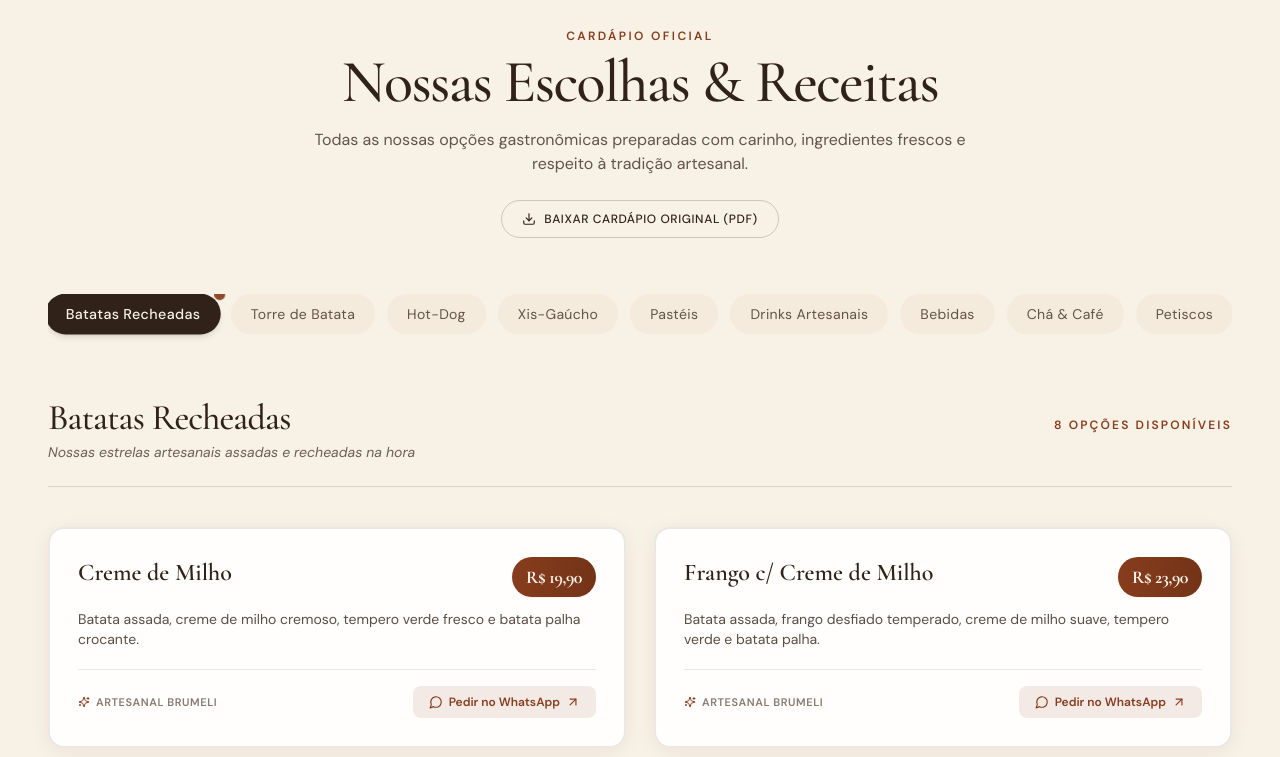
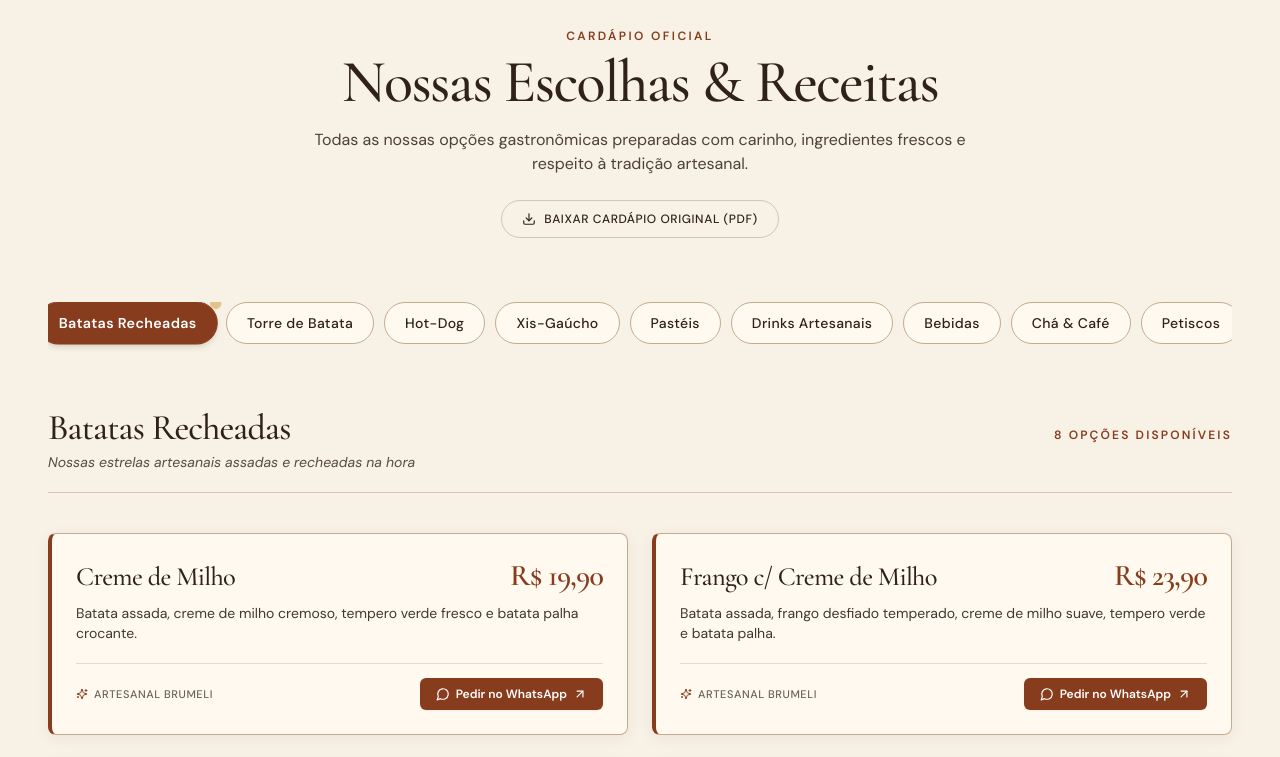
Before and after one commit to neol10/brumeli_gourmeeeeeet, a Next.js app: page / in a window 1280 px wide. Shown: the part 1980-2737 px from the top of the page. Built offline with nearby package versions, Linux system fonts and the light colour scheme.

Commit message:
style(cardapio): refinamento visual dos cards gastronomicos com acabamento editorial premium

```diff
--- a/src/components/CardapioInterativo.tsx
+++ b/src/components/CardapioInterativo.tsx
@@ -4,7 +4,7 @@ import { useState } from "react";
 import Image from "next/image";
 import { menuCategories, torreBatataConfig, MenuItem } from "../data/menu";
 import { brandConfig } from "../data/brand";
-import { Download, ArrowUpRight, Check, Sparkles, MessageCircle } from "lucide-react";
+import { Download, ArrowUpRight, Sparkles, MessageCircle } from "lucide-react";
 
 export default function CardapioInterativo() {
   const [activeCategoryId, setActiveCategoryId] = useState<string>("batatas");
@@ -47,14 +47,14 @@ export default function CardapioInterativo() {
       <div className="max-w-7xl mx-auto px-6 md:px-12">
 
         {/* Cabeçalho Editorial da Seção */}
-        <div className="text-center max-w-2xl mx-auto mb-14 md:mb-18">
+        <div className="text-center max-w-2xl mx-auto mb-14 md:mb-16">
           <span className="text-xs font-sans tracking-[0.2em] uppercase font-semibold text-terracota block mb-2">
             Cardápio Oficial
           </span>
           <h2 className="font-serif text-4xl sm:text-5xl md:text-6xl font-medium tracking-tight text-marrom leading-[0.98] mb-4">
             Nossas Escolhas & Receitas
           </h2>
-          <p className="text-sm md:text-base text-marrom/75 font-sans leading-relaxed">
+          <p className="text-sm md:text-base text-marrom/85 font-sans leading-relaxed">
             Todas as nossas opções gastronômicas preparadas com carinho, ingredientes frescos e respeito à tradição artesanal.
           </p>
 
@@ -71,22 +71,22 @@ export default function CardapioInterativo() {
           </div>
         </div>
 
-        {/* Navegação por Categorias com Estética Editorial (sem barra nativa) */}
-        <div className="flex items-center justify-start sm:justify-center overflow-x-auto pb-4 mb-12 no-scrollbar gap-2 sm:gap-3">
+        {/* Navegação por Categorias com Alto Contraste Editorial e Borda Definida */}
+        <div className="flex items-center justify-start sm:justify-center overflow-x-auto pb-4 mb-12 no-scrollbar gap-2 sm:gap-2.5">
           {menuCategories.map((category) => {
             const isActive = category.id === activeCategoryId;
             return (
               <button
                 key={category.id}
                 onClick={() => handleCategoryChange(category.id)}
-                className={`whitespace-nowrap px-5 py-2.5 rounded-full text-xs sm:text-sm font-sans tracking-wide transition-all duration-300 focus:outline-none relative group ${
+                className={`whitespace-nowrap px-5 py-2.5 rounded-full text-xs sm:text-sm font-sans tracking-wide transition-all duration-300 focus:outline-none relative group border ${
                   isActive
-                    ? "bg-marrom text-creme-100 shadow-md font-medium scale-[1.02]"
-                    : "bg-creme-200/50 text-marrom/75 hover:bg-creme-200 hover:text-marrom hover:scale-[1.01]"
+                    ? "bg-terracota text-white border-terracota shadow-md font-semibold scale-[1.02]"
+                    : "bg-[#FFF9EF] border-[#C6AA90] text-marrom font-medium hover:border-terracota hover:text-terracota hover:bg-white hover:scale-[1.01]"
                 }`}
               >
                 {isActive && (
-                  <span className="absolute -top-1 -right-1 w-2.5 h-2.5 rounded-full bg-terracota animate-soft-dot" />
+                  <span className="absolute -top-1 -right-1 w-2.5 h-2.5 rounded-full bg-dourado-light animate-soft-dot" />
                 )}
                 {category.name}
               </button>
@@ -95,12 +95,12 @@ export default function CardapioInterativo() {
         </div>
 
         {/* Título e Subtítulo da Categoria Ativa */}
-        <div className="border-b border-marrom/15 pb-6 mb-10 flex flex-col sm:flex-row sm:items-baseline justify-between gap-2">
+        <div className="border-b border-[#C6AA90]/60 pb-5 mb-10 flex flex-col sm:flex-row sm:items-baseline justify-between gap-2">
           <div>
             <h3 className="font-serif text-3xl sm:text-4xl text-marrom font-medium tracking-tight">
               {activeCategory.name}
             </h3>
-            <p className="text-xs sm:text-sm font-sans text-marrom/70 mt-1 italic">
+            <p className="text-xs sm:text-sm font-sans text-marrom/80 mt-1 italic">
               {activeCategory.subtitle}
             </p>
           </div>
@@ -110,14 +110,15 @@ export default function CardapioInterativo() {
         </div>
 
         {/* Container com Transição Fluida de Entrada ao Alternar Categorias */}
-        <div key={contentKey} className="transition-all duration-400 ease-out animate-[fadeIn_0.35s_ease-out]">
+        <div key={contentKey} className="transition-all duration-300 ease-out animate-[fadeIn_0.35s_ease-out]">
+
           {/* Visualização Especial: Torre de Batata */}
           {activeCategoryId === "torre" ? (
-            <div className="bg-creme-50 rounded-3xl p-6 sm:p-10 md:p-12 border border-marrom/10 shadow-card">
+            <div className="bg-[#FFF9EF] rounded-lg p-6 sm:p-10 md:p-12 border border-[#C6AA90] border-l-4 border-l-terracota shadow-[0_4px_20px_rgba(48,34,24,0.06)]">
               <div className="grid grid-cols-1 lg:grid-cols-12 gap-8 lg:gap-12 items-center">
 
                 {/* Lado Esquerdo: Seletor Interativo de Peso e Sabor */}
-              <div className="lg:col-span-7 flex flex-col gap-8">
+                <div className="lg:col-span-7 flex flex-col gap-7">
 
                   {/* 1. Escolha do Peso */}
                   <div>
@@ -129,16 +130,16 @@ export default function CardapioInterativo() {
                         <button
                           key={w.id}
                           onClick={() => setTorreWeight(w.id)}
-                        className={`p-4 rounded-2xl border text-left transition-all duration-200 focus:outline-none ${
+                          className={`p-4 rounded-md border text-left transition-all duration-200 focus:outline-none ${
                             torreWeight === w.id
-                            ? "border-marrom bg-marrom text-creme-100 shadow-sm"
-                            : "border-marrom/15 bg-white/70 text-marrom hover:border-marrom/30"
+                              ? "border-terracota bg-terracota text-white shadow-sm font-medium"
+                              : "border-[#C6AA90] bg-white text-marrom hover:border-terracota"
                           }`}
                         >
-                        <span className="font-serif text-xl sm:text-2xl font-medium block leading-none mb-1">
+                          <span className="font-serif text-xl sm:text-2xl font-semibold block leading-none mb-1">
                             {w.id}
                           </span>
-                        <span className={`text-[11px] block ${torreWeight === w.id ? "text-creme-200/80" : "text-marrom/60"}`}>
+                          <span className={`text-[11px] block font-sans ${torreWeight === w.id ? "text-creme-100" : "text-marrom/75"}`}>
                             {w.label}
                           </span>
                         </button>
@@ -156,10 +157,10 @@ export default function CardapioInterativo() {
                         <button
                           key={f.id}
                           onClick={() => setTorreFlavor(f.id)}
-                        className={`p-3.5 rounded-2xl border text-center transition-all duration-200 focus:outline-none ${
+                          className={`p-3.5 rounded-md border text-center transition-all duration-200 focus:outline-none ${
                             torreFlavor === f.id
-                            ? "border-terracota bg-terracota text-creme-100 shadow-sm"
-                            : "border-marrom/15 bg-white/70 text-marrom hover:border-marrom/30"
+                              ? "border-terracota bg-terracota text-white shadow-sm font-semibold"
+                              : "border-[#C6AA90] bg-white text-marrom hover:border-terracota"
                           }`}
                         >
                           <span className="font-serif text-lg sm:text-xl font-medium block leading-none">
@@ -171,11 +172,11 @@ export default function CardapioInterativo() {
                   </div>
 
                   {/* Descrição do sabor escolhido */}
-                <div className="p-4 rounded-xl bg-creme-200/40 border border-marrom/10">
-                  <span className="text-xs font-medium text-marrom block mb-1">
+                  <div className="p-4 rounded-md bg-creme-200/50 border border-[#C6AA90]/70">
+                    <span className="text-xs font-semibold text-marrom block mb-1">
                       Composição do sabor {currentTorreFlavorInfo?.name}:
                     </span>
-                  <p className="text-xs text-marrom/75 leading-relaxed font-sans">
+                    <p className="text-xs sm:text-sm text-marrom/90 leading-relaxed font-sans">
                       {currentTorreFlavorInfo?.description}
                     </p>
                   </div>
@@ -183,7 +184,7 @@ export default function CardapioInterativo() {
                 </div>
 
                 {/* Lado Direito: Resumo Dinâmico da Torre & Preço */}
-              <div className="lg:col-span-5 bg-marrom text-creme-100 rounded-2xl p-8 flex flex-col justify-between h-full shadow-lg relative overflow-hidden">
+                <div className="lg:col-span-5 bg-marrom text-creme-100 rounded-lg p-7 sm:p-8 flex flex-col justify-between h-full shadow-lg relative overflow-hidden border border-marrom-light">
                   <div className="absolute top-0 right-0 w-32 h-32 bg-terracota/20 rounded-full blur-2xl pointer-events-none" />
 
                   <div>
@@ -193,17 +194,17 @@ export default function CardapioInterativo() {
                     <h4 className="font-serif text-3xl font-medium leading-tight mb-1">
                       Torre de Batata {currentTorreFlavorInfo?.name}
                     </h4>
-                  <p className="text-xs text-creme-200/80 font-sans mb-6">
-                    Tamanho: {torreWeight} · Recheio fartura e queijo especial
+                    <p className="text-xs text-creme-200/85 font-sans mb-6">
+                      Tamanho: {torreWeight} · Recheio farto e queijo especial
                     </p>
                   </div>
 
                   <div className="pt-6 border-t border-creme-100/15">
                     <div className="flex items-baseline justify-between mb-6">
-                    <span className="text-xs uppercase tracking-wider text-creme-200/70">
+                      <span className="text-xs uppercase tracking-wider text-creme-200/70 font-sans">
                         Valor Total:
                       </span>
-                    <span className="font-serif text-4xl sm:text-5xl font-semibold text-dourado-light">
+                      <span className="font-serif text-3xl sm:text-4xl font-semibold text-dourado-light">
                         R$ {currentTorrePrice.toFixed(2).replace(".", ",")}
                       </span>
                     </div>
@@ -212,7 +213,7 @@ export default function CardapioInterativo() {
                       href={getTorreWhatsAppLink()}
                       target="_blank"
                       rel="noopener noreferrer"
-                    className="w-full flex items-center justify-center gap-2.5 py-4 rounded-xl text-xs sm:text-sm font-sans font-semibold tracking-wider uppercase bg-terracota hover:bg-terracota-hover text-creme-100 transition-all duration-300 shadow-md hover:shadow-lg transform hover:-translate-y-0.5 active:translate-y-0"
+                      className="w-full flex items-center justify-center gap-2.5 py-3.5 rounded-md text-xs sm:text-sm font-sans font-semibold tracking-wider uppercase bg-terracota hover:bg-terracota-hover text-white transition-all duration-200 shadow-md hover:shadow-lg transform hover:-translate-y-0.5 active:translate-y-0"
                     >
                       <MessageCircle className="w-4 h-4 fill-current/20" />
                       <span>Pedir no WhatsApp</span>
@@ -225,38 +226,40 @@ export default function CardapioInterativo() {
               </div>
             </div>
           ) : (
-          /* Grid de Itens do Cardápio Padrão - Design Destacado e Atraente */
-          <div className="grid grid-cols-1 md:grid-cols-2 gap-6 md:gap-7">
+            /* Grid de Cards Gastronômicos Premium — Acabamento Editorial */
+            <div className="grid grid-cols-1 md:grid-cols-2 gap-5 sm:gap-6">
               {activeCategory.items.map((item) => (
                 <div
                   key={item.id}
-                className="group relative p-6 sm:p-7 rounded-2xl bg-white/90 hover:bg-white border-2 border-marrom/10 hover:border-terracota/40 transition-all duration-300 shadow-[0_4px_20px_rgba(43,26,19,0.06)] hover:shadow-[0_12px_32px_rgba(184,81,42,0.14)] flex flex-col justify-between transform hover:-translate-y-1"
+                  className="group relative p-5 sm:p-6 rounded-lg bg-[#FFF9EF] border border-[#C6AA90] border-l-4 border-l-terracota transition-all duration-300 ease-out shadow-[0_4px_16px_rgba(48,34,24,0.06)] hover:border-terracota hover:border-l-4 hover:border-l-terracota hover:shadow-[0_10px_24px_-4px_rgba(135,61,29,0.14)] hover:-translate-y-[3px] flex flex-col justify-between"
                 >
                   <div>
-                  <div className="flex items-start justify-between gap-4 mb-3">
-                    <h4 className="font-serif text-xl sm:text-2xl text-marrom font-semibold leading-snug group-hover:text-terracota transition-colors">
+                    {/* Cabeçalho do Card: Nome e Preço em Destaque Direto */}
+                    <div className="flex items-baseline justify-between gap-4 mb-2">
+                      <h4 className="font-serif text-2xl sm:text-[1.65rem] text-marrom font-medium leading-snug tracking-tight group-hover:text-terracota transition-colors">
                         {item.name}
                       </h4>
                       {item.formattedPrice && (
-                      <span className="shrink-0 px-3.5 py-1.5 rounded-full bg-gradient-to-r from-terracota to-terracota-hover text-creme-100 font-serif text-base sm:text-lg font-bold shadow-sm whitespace-nowrap tracking-tight">
+                        <span className="font-serif text-2xl sm:text-3xl font-semibold text-terracota whitespace-nowrap tracking-tight leading-none shrink-0">
                           {item.formattedPrice}
                         </span>
                       )}
                     </div>
 
+                    {/* Ingredientes com Escurecimento e Alta Legibilidade */}
                     {item.description && (
-                    <p className="text-xs sm:text-sm text-marrom/80 font-sans leading-relaxed">
+                      <p className="text-xs sm:text-sm text-marrom/90 font-sans leading-relaxed mt-1.5">
                         {item.description}
                       </p>
                     )}
 
                     {/* Variações e opções disponíveis */}
                     {item.options && item.options.length > 0 && (
-                    <div className="mt-3.5 flex flex-wrap gap-1.5">
+                      <div className="mt-3 flex flex-wrap gap-1.5">
                         {item.options.map((opt) => (
                           <span
                             key={opt}
-                          className="inline-block px-2.5 py-0.5 rounded-md text-[10px] font-sans font-medium bg-creme-200/70 text-marrom/90 border border-marrom/15"
+                            className="inline-block px-2.5 py-0.5 rounded text-[10px] font-sans font-medium bg-creme-200/90 text-marrom border border-[#C6AA90]/70"
                           >
                             {opt}
                           </span>
@@ -265,8 +268,9 @@ export default function CardapioInterativo() {
                     )}
                   </div>
 
-                <div className="mt-5 pt-4 border-t border-marrom/10 flex items-center justify-between">
-                  <span className="inline-flex items-center gap-1.5 text-[11px] uppercase tracking-wider text-marrom/60 font-sans font-semibold">
+                  {/* Rodapé do Card: Selo e Botão Sólido Terracota */}
+                  <div className="mt-5 pt-3.5 border-t border-[#C6AA90]/40 flex items-center justify-between">
+                    <span className="inline-flex items-center gap-1.5 text-[11px] uppercase tracking-wider text-marrom/70 font-sans font-medium">
                       <Sparkles className="w-3 h-3 text-terracota" />
                       Artesanal Brumeli
                     </span>
@@ -274,9 +278,9 @@ export default function CardapioInterativo() {
                       href={getItemWhatsAppLink(item, activeCategory.name)}
                       target="_blank"
                       rel="noopener noreferrer"
-                    className="inline-flex items-center gap-1.5 px-4 py-2 rounded-lg text-xs font-sans font-semibold text-terracota bg-terracota/10 hover:bg-terracota hover:text-white transition-all duration-200 shadow-xs"
+                      className="inline-flex items-center gap-1.5 px-4 py-2 rounded-md text-xs font-sans font-semibold text-white bg-terracota hover:bg-terracota-hover transition-all duration-200 shadow-sm hover:shadow-md transform hover:-translate-y-0.5 active:translate-y-0"
                     >
-                    <MessageCircle className="w-3.5 h-3.5" />
+                      <MessageCircle className="w-3.5 h-3.5 fill-current/20" />
                       <span>Pedir no WhatsApp</span>
                       <ArrowUpRight className="w-3.5 h-3.5" />
                     </a>
```
Lines whose indentation alone changed are shown as unchanged.
